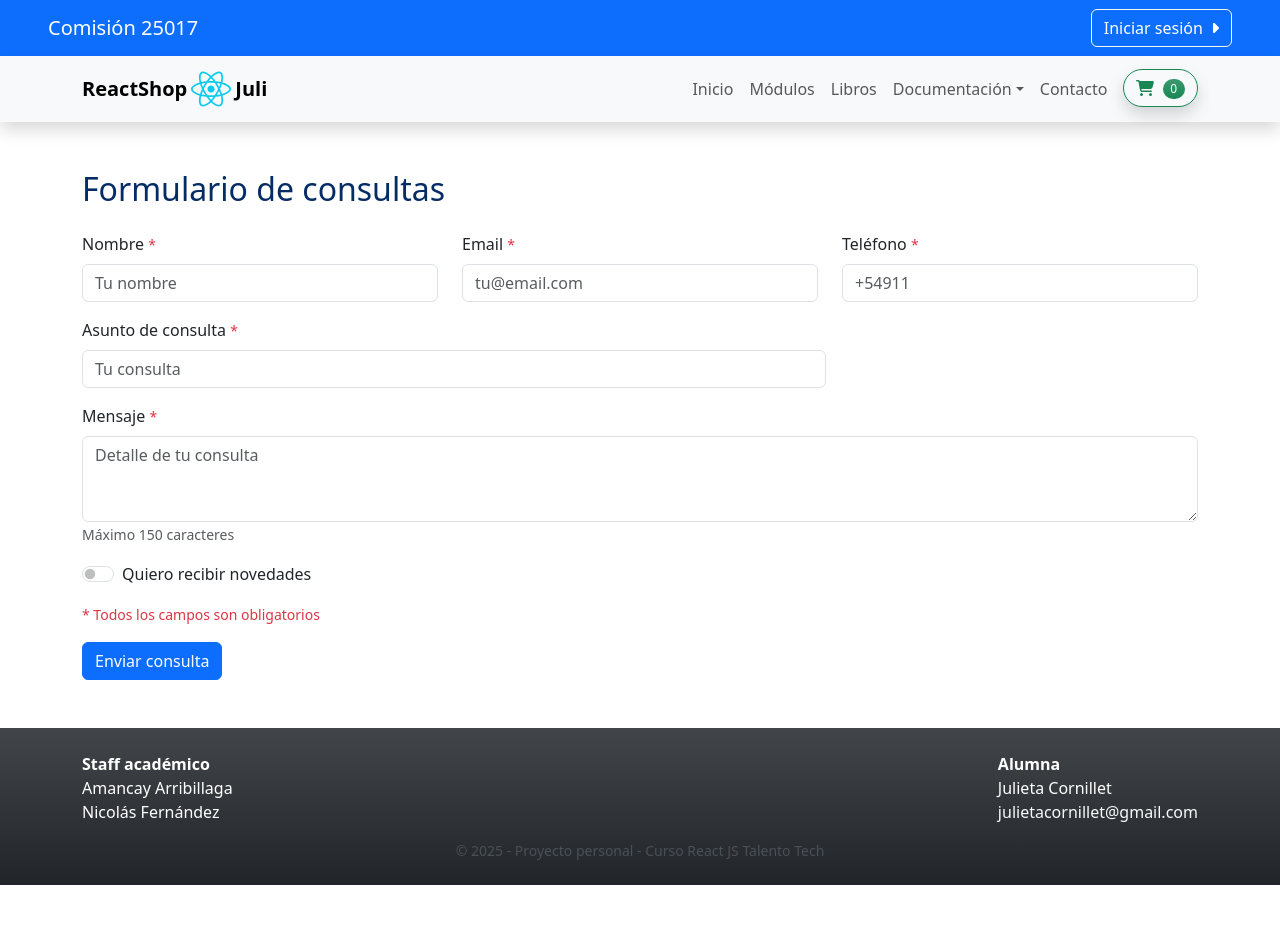
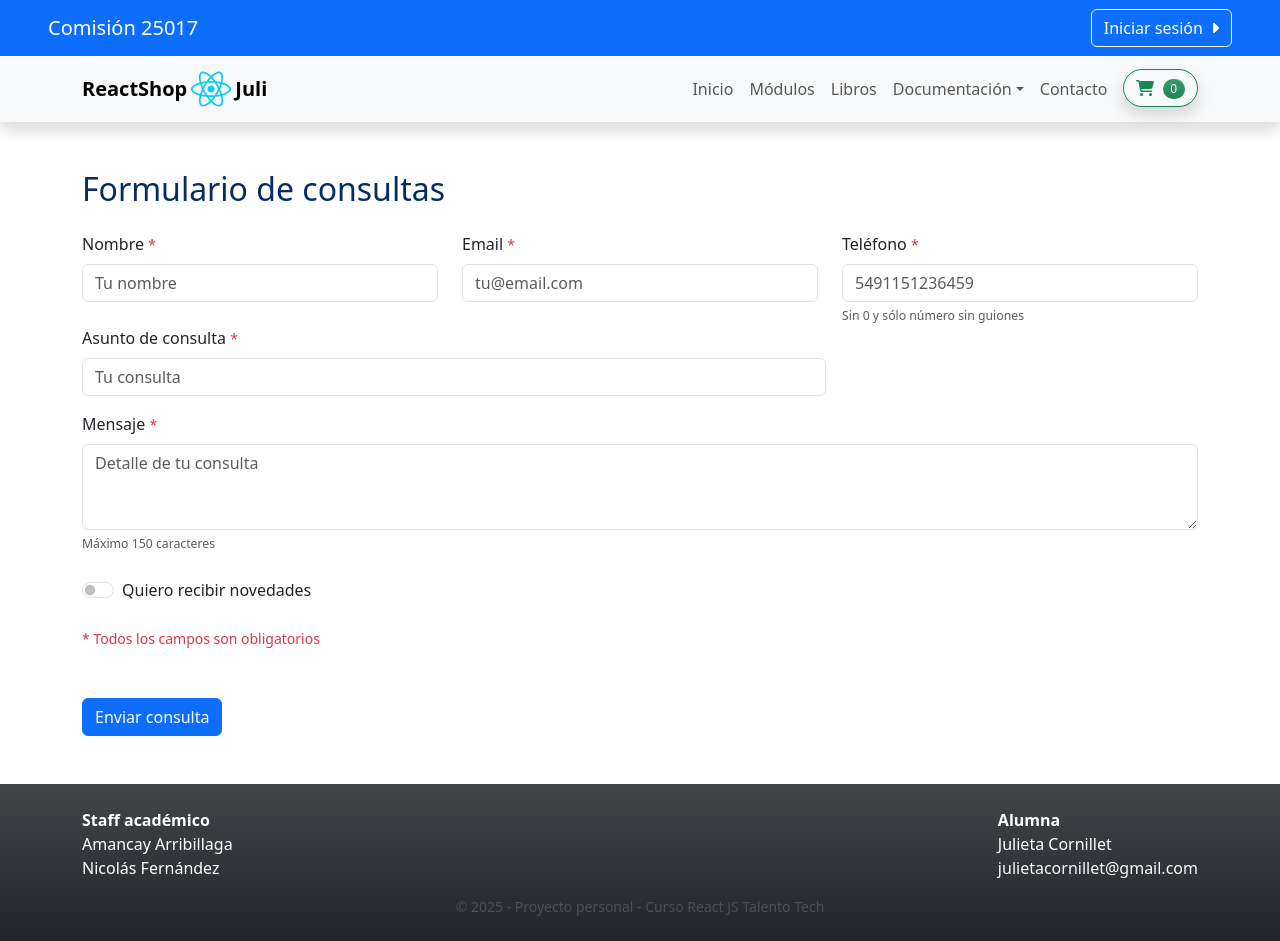
Before and after one commit to julietacornillet/Mi-Proyecto-ReactJS, a React (Vite) app: page /contacto in a window 1280 px wide. Before the commit the page ends 885 px from the top, so only its background shows below. Built offline with nearby package versions, Linux system fonts and the light colour scheme.

Commit message:
se agrega el texto de campos obligatorios en contacto

```diff
--- a/src/pages/Contacto.jsx
+++ b/src/pages/Contacto.jsx
@@ -83,25 +83,28 @@ function Contacto() {
         <Form onSubmit={handleSubmit}>
             <Form.Group as={Row} controlId="formGridState">
                 <Col sm={4}>
-                    <Form.Group className="mb-3">
+                    <Form.Group>
                         <Form.Label>Nombre <small className='text-danger'>*</small></Form.Label>
                         <Form.Control type="text" placeholder="Tu nombre" value={nombre} onChange={(e) => setNombre(e.target.value)} />
                     </Form.Group>
                 </Col>
                 <Col sm={4}>
-                    <Form.Group className="mb-3">
+                    <Form.Group>
                         <Form.Label>Email <small className='text-danger'>*</small></Form.Label>
                         <Form.Control type="email" placeholder="tu@email.com" value={email} onChange={(e) => setEmail(e.target.value)} />
                     </Form.Group>
                 </Col>
                 <Col sm={4}>
-                    <Form.Group className="mb-3">
+                    <Form.Group>
                         <Form.Label>Teléfono <small className='text-danger'>*</small></Form.Label>
-                        <Form.Control type="number" placeholder="+54911" value={tel} onChange={(e) => setTel(e.target.value)} />
+                        <Form.Control type="number" placeholder="5491151236459" value={tel} onChange={(e) => setTel(e.target.value)} aria-describedby="telefonoHelpBlock"/>
+                        <Form.Text id="telefonoHelpBlock" muted>
+                            <small>Sin 0 y sólo número sin guiones</small>
+                        </Form.Text>
                     </Form.Group>
                 </Col>
             </Form.Group>
-            <Form.Group className="mb-3">
+            <Form.Group className="mb-4">
                 <Col sm={8}>
                     <Form.Group className="mb-3">
                         <Form.Label>Asunto de consulta <small className='text-danger'>*</small></Form.Label>
@@ -110,14 +113,14 @@ function Contacto() {
                 </Col>
                 <Form.Label>Mensaje <small className='text-danger'>*</small></Form.Label>
                 <Form.Control as="textarea" rows={3} placeholder='Detalle de tu consulta' maxLength={150} value={mensaje} onChange={(e) => setMensaje(e.target.value)} aria-describedby="mensajeHelpBlock"/>
-                <Form.Text id="passwordHelpBlock" muted>
-                    Máximo 150 caracteres
+                <Form.Text id="mensajeHelpBlock" muted>
+                    <small>Máximo 150 caracteres</small>
                 </Form.Text>
             </Form.Group>
 
             <Form.Check type="switch" id="custom-switch" label="Quiero recibir novedades" />
 
-            <div className="row my-3">
+            <div className="row mt-4 mb-5">
                 <div className="col-md-12">
                 <small className='text-danger'>* Todos los campos son obligatorios</small>
                 </div>
```
